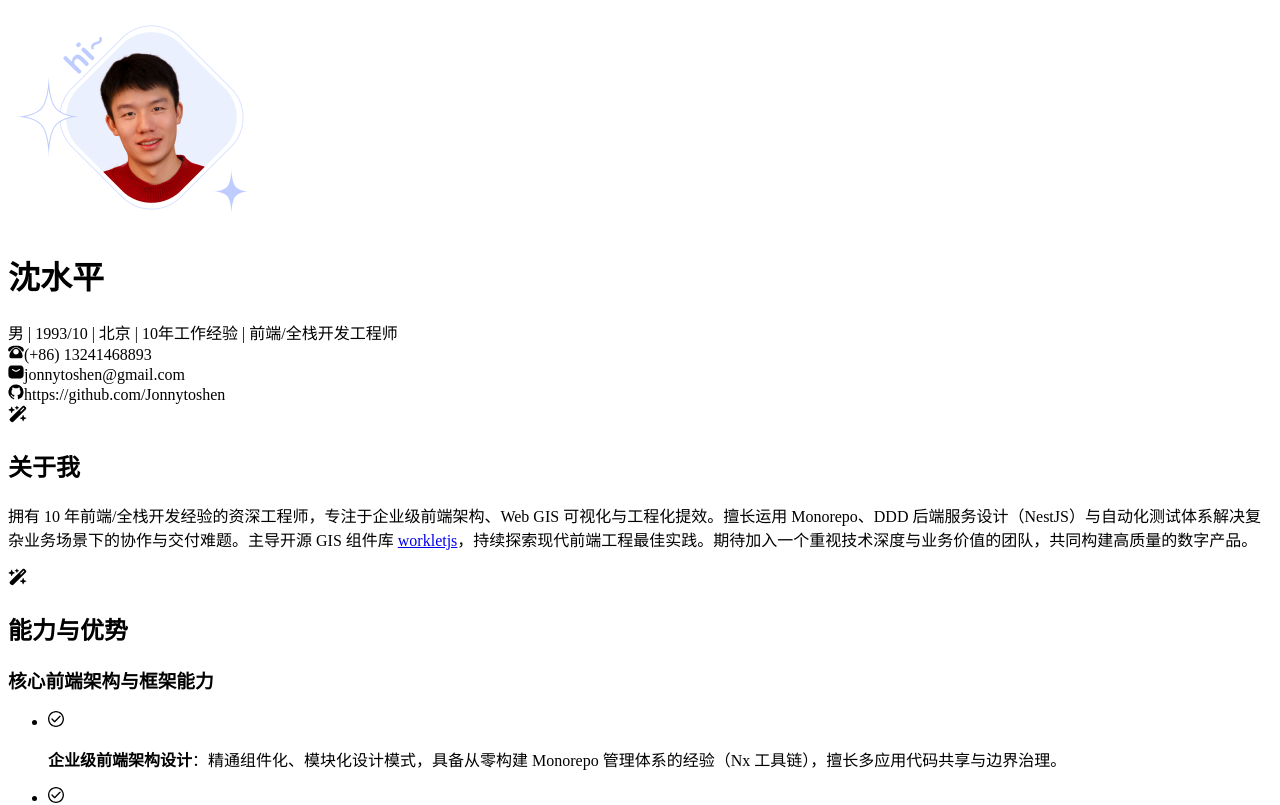
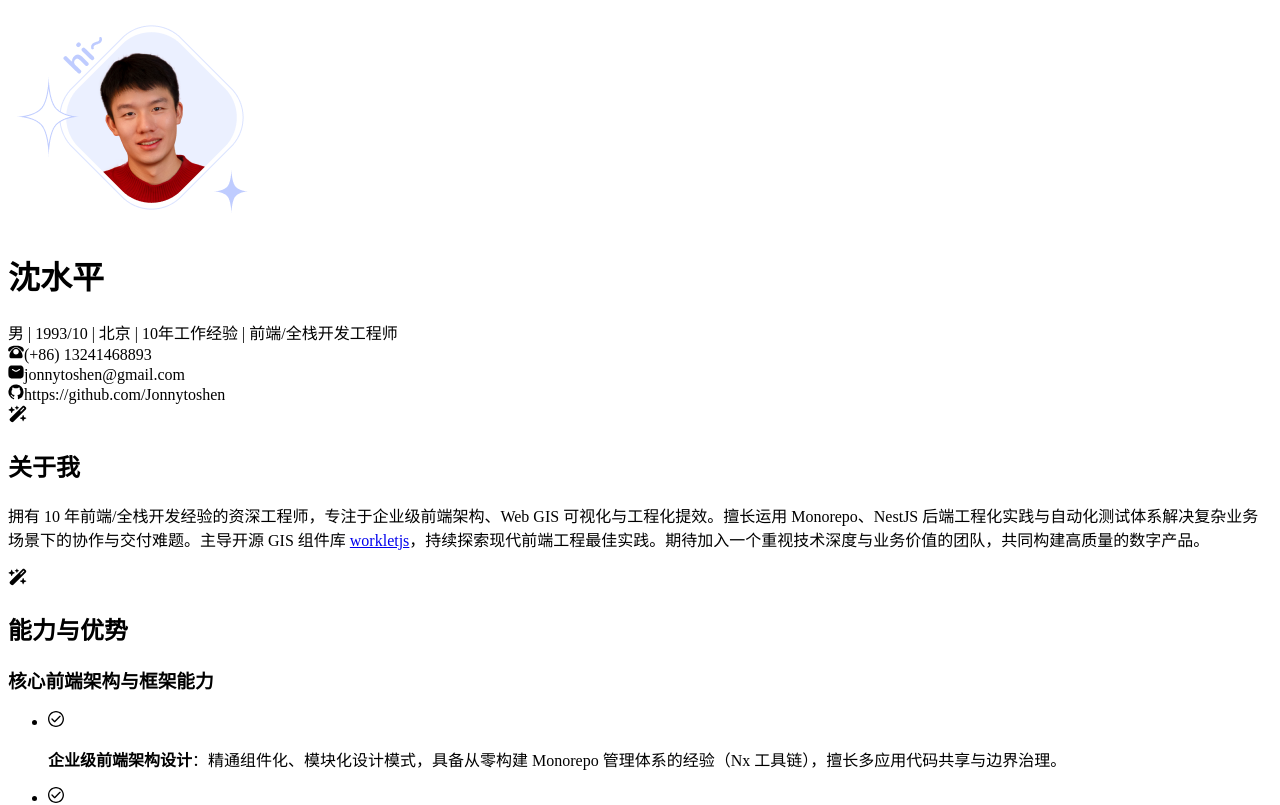
Before and after one commit to Jonnytoshen/resume, a Vue app: page / in a window 1280 px wide. Shown: the top 805 px of the page. Built offline with nearby package versions, Linux system fonts and the light colour scheme; the HTML template or start-up script is replaced by a standard one.

Commit message:
fix: correct wording in about me section for consistency

```diff
--- a/src/config.ts
+++ b/src/config.ts
@@ -15,7 +15,7 @@ export const basicInfo = {
   },
 } as const
 
-export const aboutMe = '拥有 10 年前端/全栈开发经验的资深工程师，专注于企业级前端架构、Web GIS 可视化与工程化提效。擅长运用 Monorepo、DDD 后端服务设计（NestJS）与自动化测试体系解决复杂业务场景下的协作与交付难题。主导开源 GIS 组件库 [workletjs](https://github.com/workletjs/workletjs)，持续探索现代前端工程最佳实践。期待加入一个重视技术深度与业务价值的团队，共同构建高质量的数字产品。';
+export const aboutMe = '拥有 10 年前端/全栈开发经验的资深工程师，专注于企业级前端架构、Web GIS 可视化与工程化提效。擅长运用 Monorepo、NestJS 后端工程化实践与自动化测试体系解决复杂业务场景下的协作与交付难题。主导开源 GIS 组件库 [workletjs](https://github.com/workletjs/workletjs)，持续探索现代前端工程最佳实践。期待加入一个重视技术深度与业务价值的团队，共同构建高质量的数字产品。';
 
 // Capabilities and Strengths
 export const capabilities = [
```
Also changed, not shown: 1 other file (tests, documents, lock files or other folders).
